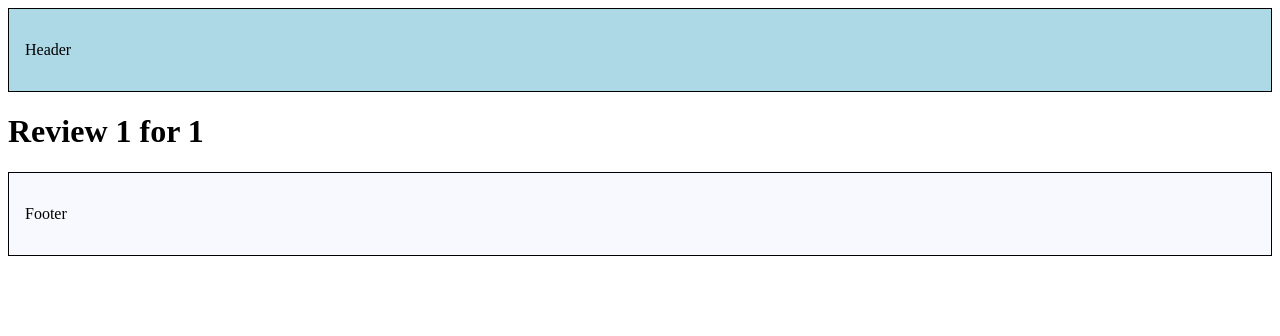
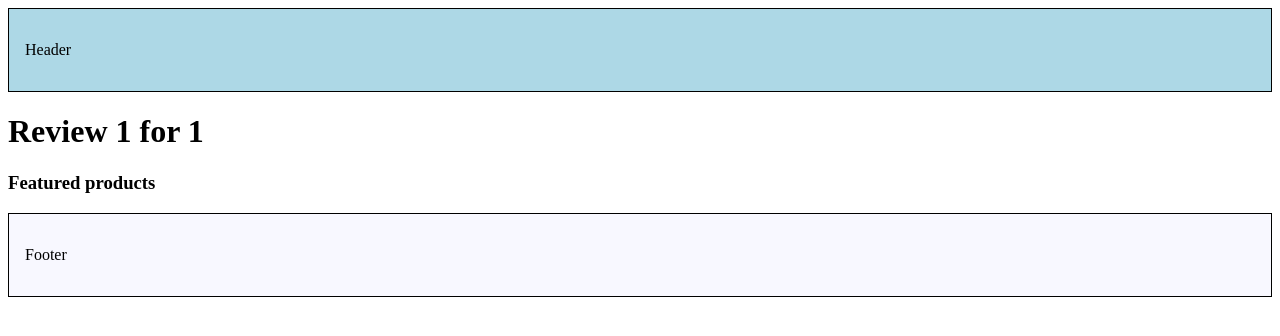
Before and after one commit to kembek/nextjs-education-codesandbox, a Next.js app: page /products/1/reviews/1 in a window 1280 px wide. Shown: the top 336 px of the page. Built offline with nearby package versions, Linux system fonts and the light colour scheme.

Commit message:
adding nested layout

```diff
--- /dev/null
+++ b/src/app/products/[productId]/layout.tsx
@@ -0,0 +1,12 @@
+export default function ProductDetails({
+  children,
+}: {
+  children: React.ReactNode;
+}) {
+  return (
+    <>
+      {children}
+      <h3>Featured products</h3>
+    </>
+  );
+}
```
